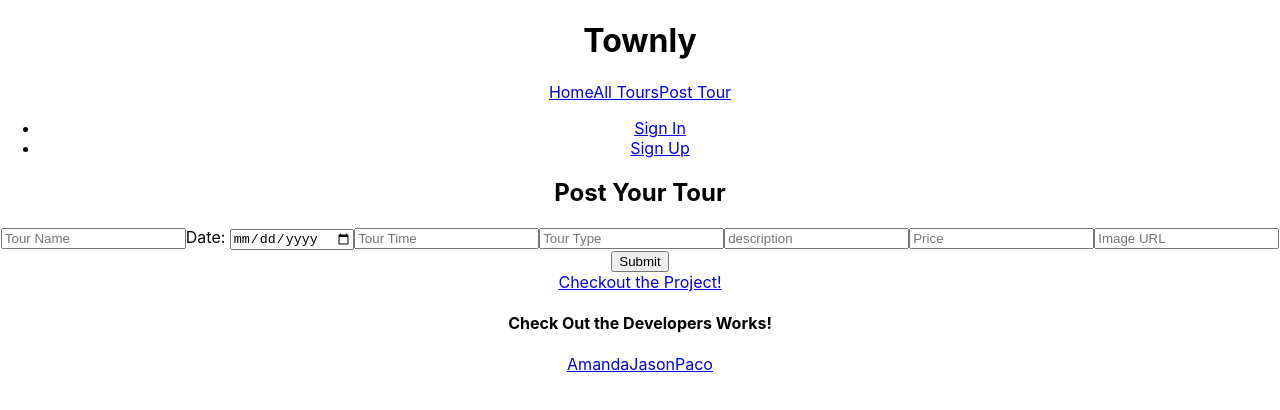
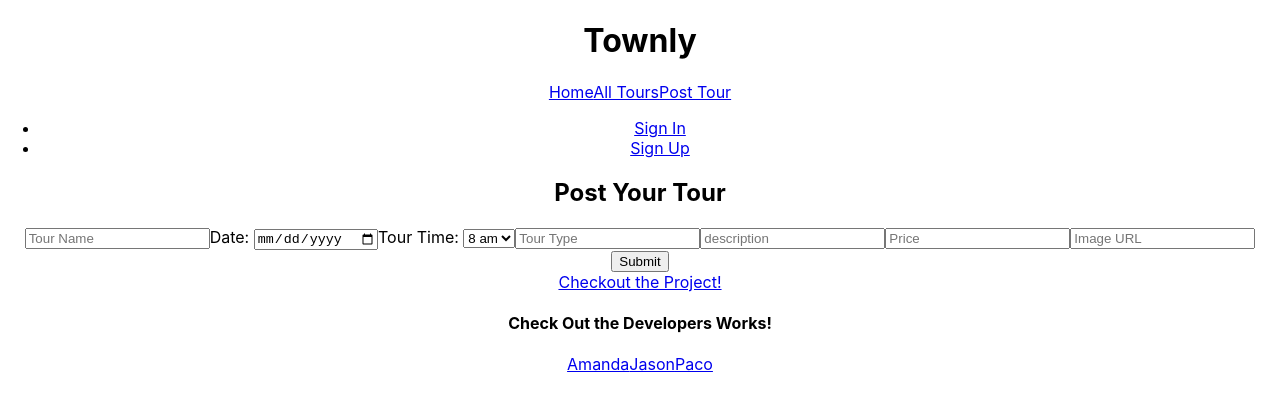
Before and after one commit to Jason-Berkower/townly, a React (Create React App) app in the folder client/: page /create-tour in a window 1280 px wide. Shown: the top 410 px of the page. Built offline with nearby package versions, Linux system fonts and the light colour scheme.

Commit message:
learn select tag in react, and apply to react hooks, working select populates time value state in dev tools

```diff
--- a/client/src/screens/CreateTour.jsx
+++ b/client/src/screens/CreateTour.jsx
@@ -1,5 +1,5 @@
-import { useState, useEffect } from "react"
-import { createTour, getAllTours } from "../services/tours"
+import { useState } from "react"
+import { createTour} from "../services/tours"
 import { useHistory } from "react-router-dom"
 import Layout from "../components/Layout"
 
@@ -19,20 +19,12 @@ export default function CreateTour(props) {
   })
 
 
-  // useEffect(() => {
-  //   getData()
-  // },[])
-
-  // async function getData() {
-  //   let data = await getAllTours()
-  //   setTours(data)
-  // }
-
   function handleChange(event) {
     let { id, value } = event.target
     setTour((prevState) => ({
       ...prevState, [id]: value
     }))
+    console.log(tour.time)
   }
 
 
@@ -50,13 +42,19 @@ export default function CreateTour(props) {
     <div>
       <Layout user={props.user}>
         <h2>Post Your Tour</h2>
-        <form onSubmit={handleSubmit}>
+        <form id="tourform" onSubmit={handleSubmit}>
           <input id="name" placeholder="Tour Name" type="text" value={tour.name} onChange={handleChange} />
 
           <label htmlFor="date">Date: </label>
           <input id="date" type="date" value={tour.date} onChange={handleChange} />
 
-          <input id="time" placeholder="Tour Time" type="text" value={tour.time} onChange={handleChange} />
+          {/* <input id="time" placeholder="Tour Time" type="text" value={tour.time} onChange={handleChange} /> */}
+
+          <label htmlFor="time">Tour Time: </label>
+          <select id="time" form="tourform" value={tour.time} onChange={handleChange}>
+            <option value="8">8 am</option>
+            <option value="9">9 am</option>
+          </select>
 
           <input id="type" placeholder="Tour Type" type="text" value={tour.type} onChange={handleChange} />
 
@@ -75,3 +73,6 @@ export default function CreateTour(props) {
     </div>
   )
 }
+
+//understanding using select tag in react
+//https://reactjs.org/docs/forms.html
```
